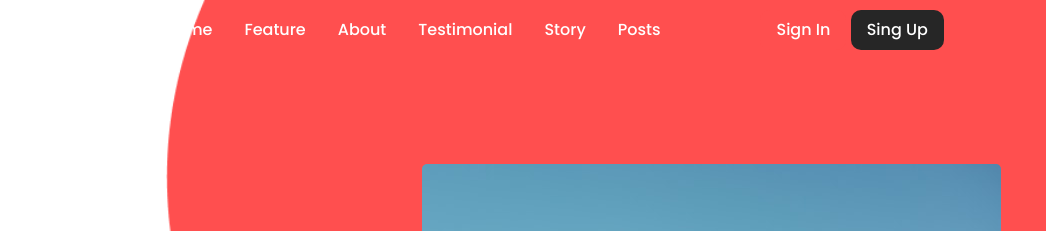
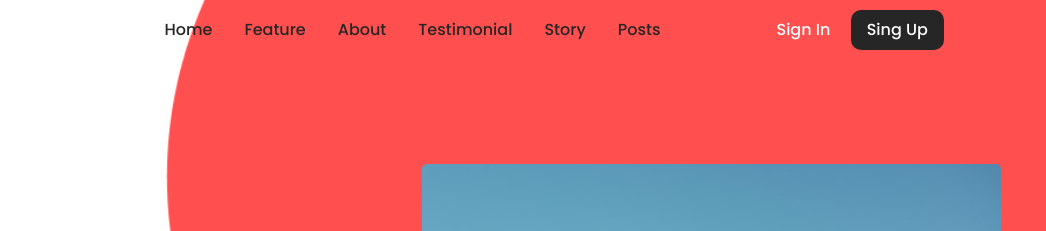
Before and after one commit to kyubi2017/Protips, a website built with Vite: page index.html in a window 1280 px wide. Shown: the top 231 px of the page, 234-1280 px from the left. Built offline with nearby package versions, Linux system fonts and the light colour scheme.

Commit message:
Update style.css

```diff
--- a/styles/style.css
+++ b/styles/style.css
@@ -77,9 +77,9 @@ nav {
   list-style: none;
 }
 
-.nav-content ul li a {
+.nav-content .nav-link {
   text-decoration: none;
-  color: var(--color-two);
+  color: var(--color-one);
   font-weight: var(--font-weight-semibold);
 }
 
@@ -191,7 +191,7 @@ nav {
   }
   .nav-content ul li a {
     font-size: 1.5rem;
-    color: #000000;
+    color: var(--color-one);
   }
   nav button {
     display: none;
```
